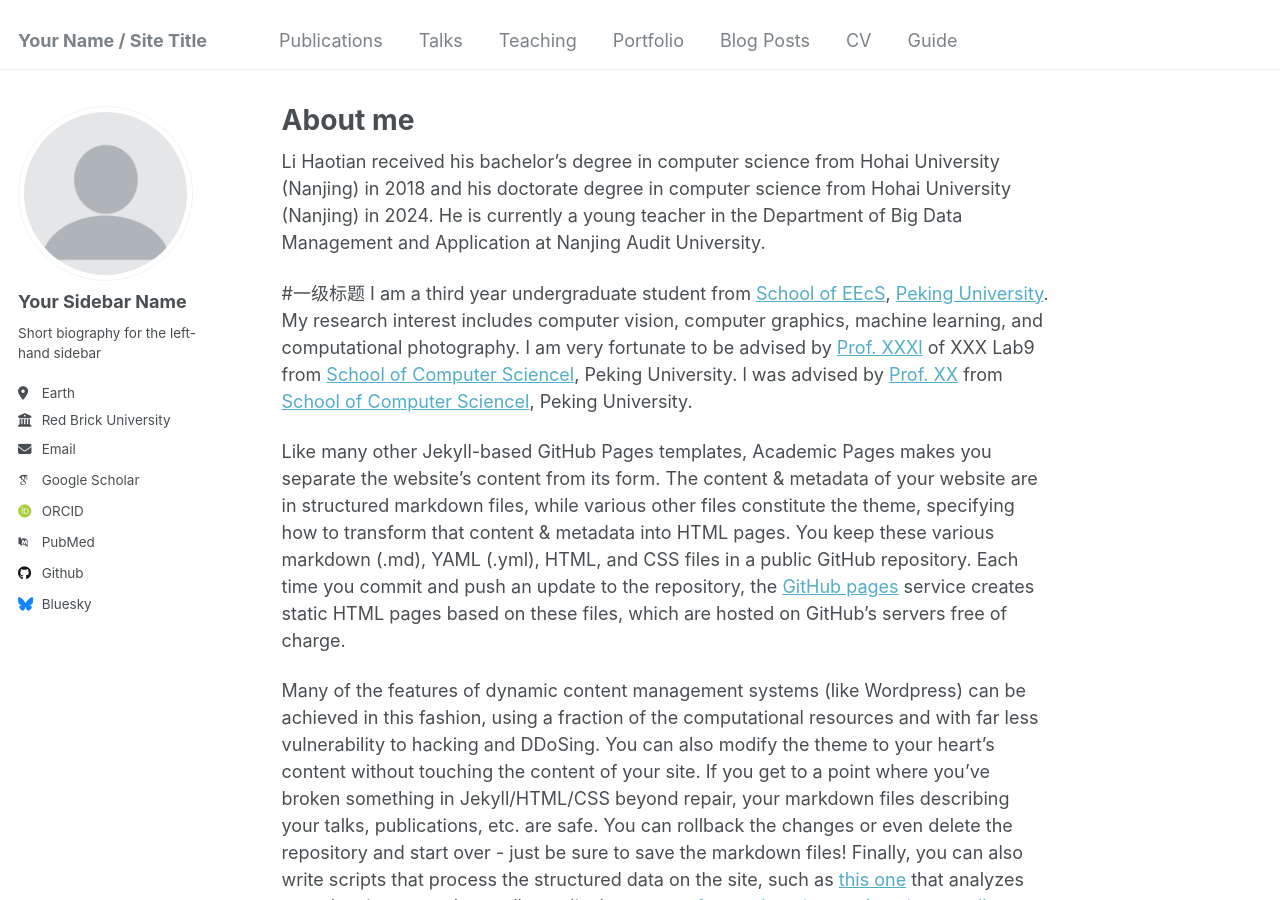
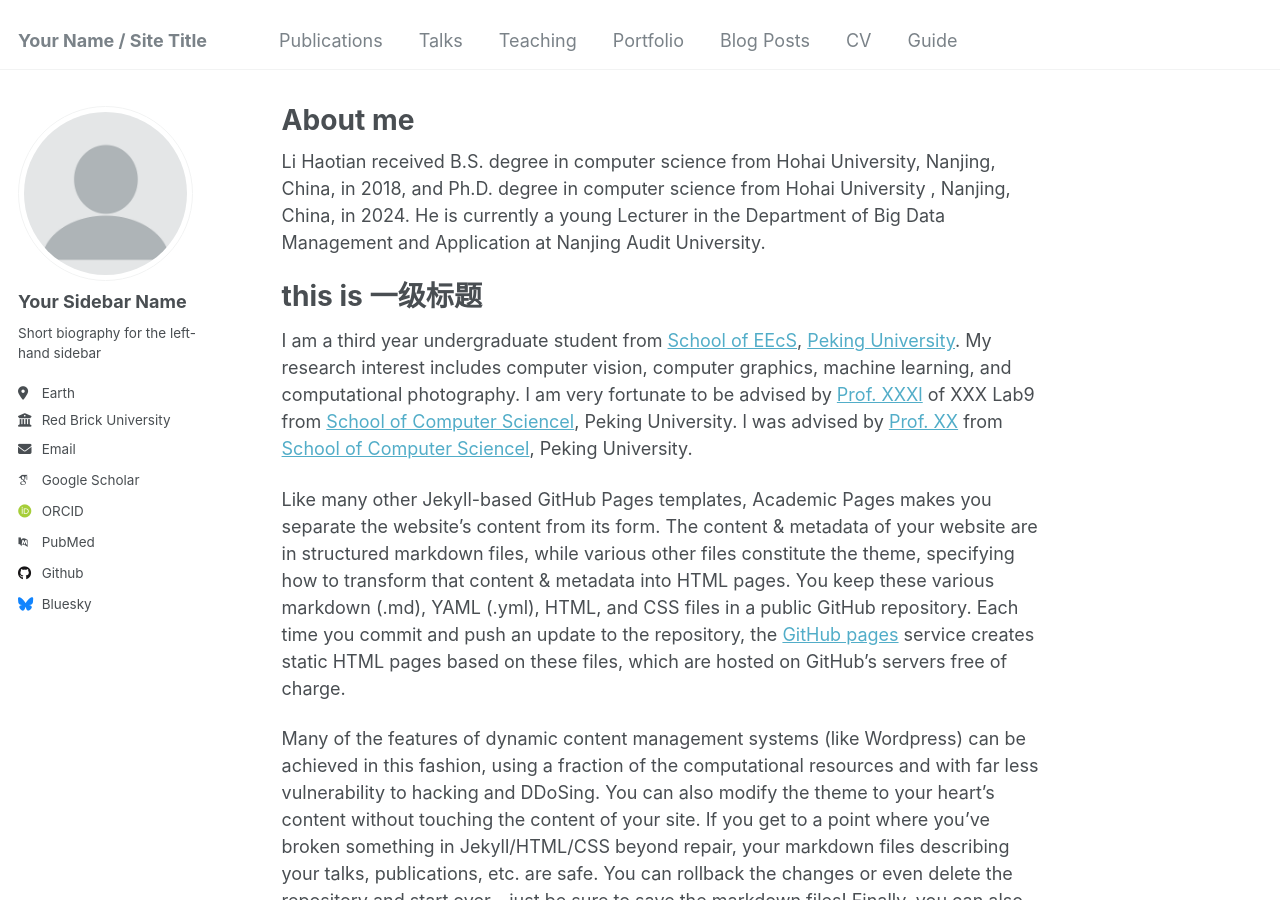
Before and after one commit to bluehaotian/bluehaotian.github.io, a Jekyll site: the page built from _pages/about.md, in a window 1280 px wide and 900 px high. Built offline with Jekyll 4.4.1, drawn with Linux system fonts in a browser that asks for light colours; some web fonts are replaced.

Commit message:
Update about.md

```diff
--- a/_pages/about.md
+++ b/_pages/about.md
@@ -8,9 +8,9 @@ redirect_from:
 ---
 
 
-Li Haotian received his bachelor's degree in computer science from Hohai University (Nanjing) in 2018 and his doctorate degree in computer science from Hohai University (Nanjing) in 2024. He is currently a young teacher in the Department of Big Data Management and Application at Nanjing Audit University.
+Li Haotian received B.S. degree in computer science from Hohai University, Nanjing, China, in 2018, and Ph.D. degree in computer science from Hohai University , Nanjing, China, in 2024. He is currently a young Lecturer in the Department of Big Data Management and Application at Nanjing Audit University.
 
-#一级标题
+# this is 一级标题
 I am a third year undergraduate student from [School of EEcS](https:/eecs.pku.edu.cn/), [Peking University](htps:/www.pku.edu.cn/). My research interest includes computer vision, computer graphics, machine learning, and computational photography.
 I am very fortunate to be advised by [Prof. XXXl](hitps:/lwww.XXX.com/) of XXX Lab9 from [School of Computer Sciencel](https:/cs.pku.edu.cn/), Peking University. l was advised by [Prof. XX](https:/XXX.pku.edu.cn/) from [School of Computer Sciencel](https:/cs.pku.edu.cn/), Peking University.
 
```
